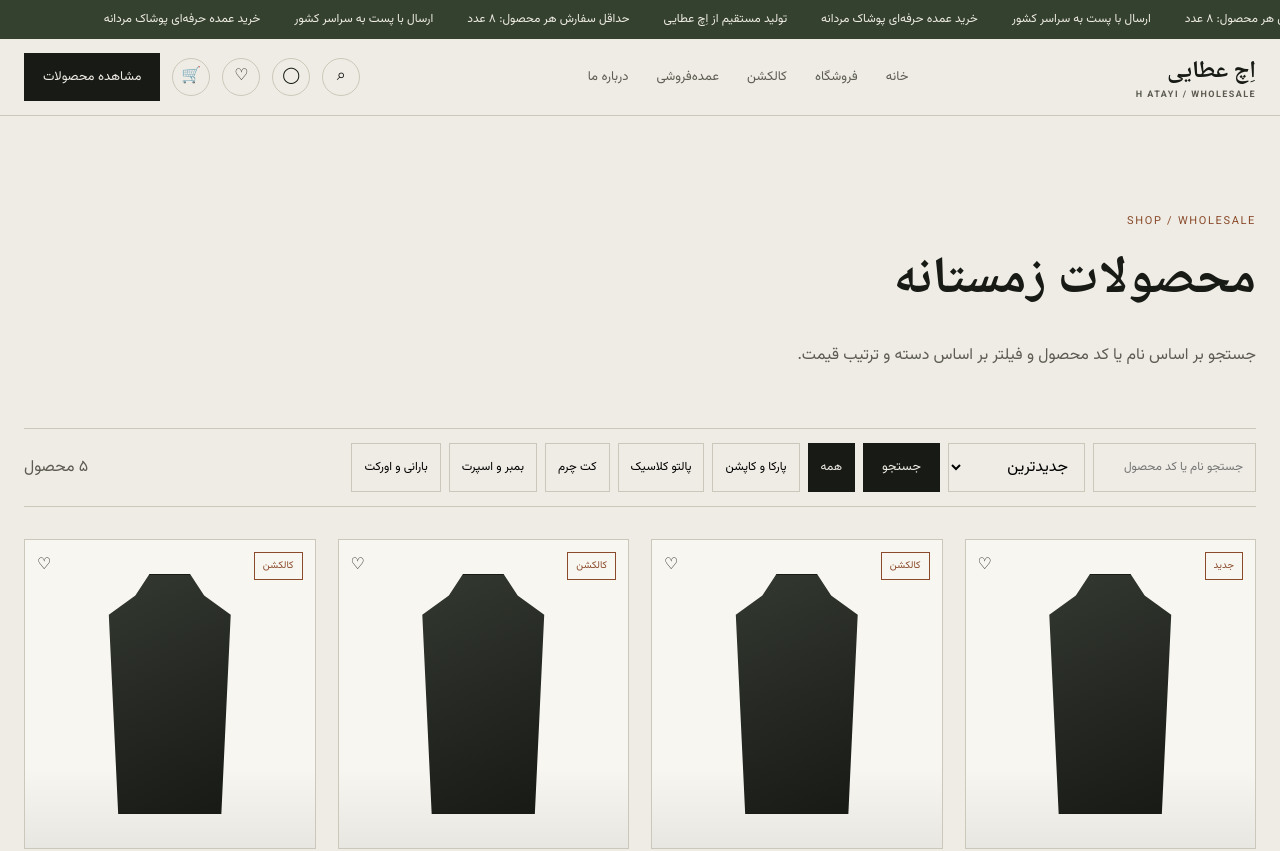
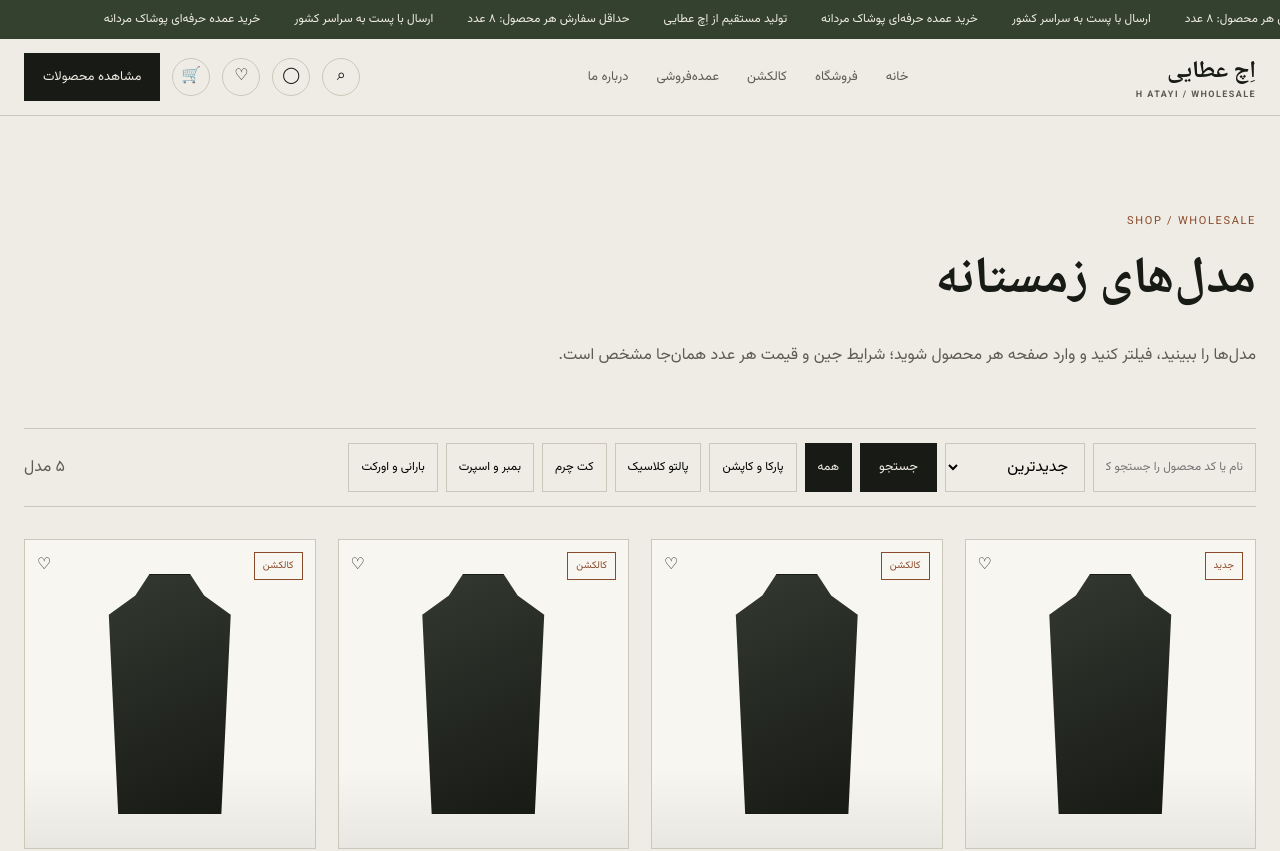
Before and after one commit to ParisaAtaee2000/web-projects, a Next.js app in the folder zemestan/: page /shop in a window 1280 px wide. Shown: the top 851 px of the page. Built offline with nearby package versions, Linux system fonts and the light colour scheme; no server answers.

Commit message:
Rewrite shop page copy for natural product discovery and conversion

```diff
--- a/zemestan/app/shop/page.tsx
+++ b/zemestan/app/shop/page.tsx
@@ -8,12 +8,12 @@ import { ShopFilters } from "@/components/shop/ShopFilters";
 import { BRAND_NAME } from "@/lib/seo";
 
 export const metadata: Metadata = {
-  title: `فروشگاه عمده پوشاک مردانه | ${BRAND_NAME}`,
-  description: `مشاهده و خرید عمده کاپشن، کت، پالتو و پوشاک مردانه زمستانه ${BRAND_NAME} با حداقل سفارش ۸ عدد.`,
+  title: `مدل‌های زمستانه مردانه | ${BRAND_NAME}`,
+  description: `مدل‌های کاپشن، کت و پالتو مردانه برای خرید عمده فروشگاه‌ها و بوتیک‌ها؛ هر محصول در جین ۸تایی عرضه می‌شود.`,
   alternates: { canonical: "/shop" },
   openGraph: {
-    title: `فروشگاه عمده پوشاک مردانه | ${BRAND_NAME}`,
-    description: `کالکشن پوشاک مردانه زمستانه برای خرید عمده با حداقل سفارش ۸ عدد.`,
+    title: `مدل‌های زمستانه مردانه | ${BRAND_NAME}`,
+    description: `مدل‌های زمستانه برای خرید عمده؛ شرایط سفارش هر محصول را در صفحه خودش ببینید.`,
     type: "website",
   },
 };
@@ -25,5 +25,5 @@ export default async function ShopPage({searchParams}:ShopPageProps){
  const params=(await searchParams)??{}; const q=valueOf(params.q).trim().toLocaleLowerCase("fa-IR"); const category=valueOf(params.category); const sort=valueOf(params.sort)||"new";
  let filtered=products.filter(p=>{const query=!q||`${p.name} ${p.code} ${p.categoryLabel}`.toLocaleLowerCase("fa-IR").includes(q); const categoryMatch=!category||p.category===category; return query&&categoryMatch;});
  if(sort==="price-asc") filtered=[...filtered].sort((a,b)=>a.price-b.price); if(sort==="price-desc") filtered=[...filtered].sort((a,b)=>b.price-a.price); if(sort==="moq") filtered=[...filtered].sort((a,b)=>a.moq-b.moq);
- return <main dir="rtl"><Header/><section className="container section"><div className="section-head"><div><div className="section-kicker">SHOP / WHOLESALE</div><h1 className="section-title" style={{fontSize:52}}>محصولات زمستانه</h1><p className="muted">جستجو بر اساس نام یا کد محصول و فیلتر بر اساس دسته و ترتیب قیمت.</p></div></div><div className="shop-toolbar"><div className="filters"><form method="get" className="filters"><input name="q" defaultValue={valueOf(params.q)} placeholder="جستجو نام یا کد محصول" className="filter-pill" aria-label="جستجو در محصولات"/><select name="sort" defaultValue={sort} className="sort"><option value="new">جدیدترین</option><option value="price-asc">قیمت صعودی</option><option value="price-desc">قیمت نزولی</option><option value="moq">MOQ کمتر</option></select><button className="btn primary" type="submit">جستجو</button></form><ShopFilters/></div><span className="muted">{filtered.length.toLocaleString("fa-IR")} محصول</span></div>{filtered.length?<ProductGrid products={filtered}/>:<div className="section alt" style={{padding:40,textAlign:"center"}}><h2 className="section-title">محصولی پیدا نشد</h2><p className="muted">عبارت جستجو یا فیلترها را تغییر دهید.</p><Link className="btn primary" href="/shop">مشاهده همه محصولات</Link></div>}</section><Footer/><MobileNav/></main>;
+ return <main dir="rtl"><Header/><section className="container section"><div className="section-head"><div><div className="section-kicker">SHOP / WHOLESALE</div><h1 className="section-title" style={{fontSize:52}}>مدل‌های زمستانه</h1><p className="muted">مدل‌ها را ببینید، فیلتر کنید و وارد صفحه هر محصول شوید؛ شرایط جین و قیمت هر عدد همان‌جا مشخص است.</p></div></div><div className="shop-toolbar"><div className="filters"><form method="get" className="filters"><input name="q" defaultValue={valueOf(params.q)} placeholder="نام یا کد محصول را جستجو کنید" className="filter-pill" aria-label="جستجو در محصولات"/><select name="sort" defaultValue={sort} className="sort"><option value="new">جدیدترین</option><option value="price-asc">ارزان‌تر</option><option value="price-desc">گران‌تر</option><option value="moq">حداقل سفارش</option></select><button className="btn primary" type="submit">جستجو</button></form><ShopFilters/></div><span className="muted">{filtered.length.toLocaleString("fa-IR")} مدل</span></div>{filtered.length?<ProductGrid products={filtered}/>:<div className="section alt" style={{padding:40,textAlign:"center"}}><h2 className="section-title">مدلی با این مشخصات پیدا نشد</h2><p className="muted">فیلترها یا عبارت جستجو را کمی تغییر دهید.</p><Link className="btn primary" href="/shop">برگردیم به همه مدل‌ها</Link></div>}</section><Footer/><MobileNav/></main>;
 }
```
